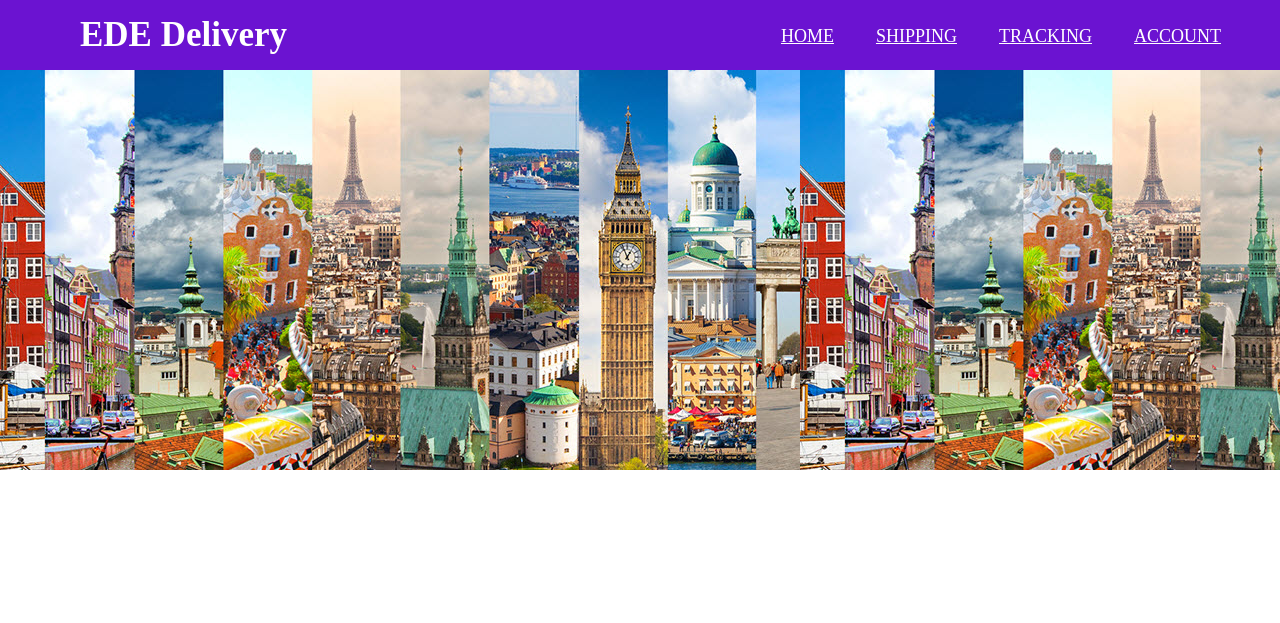
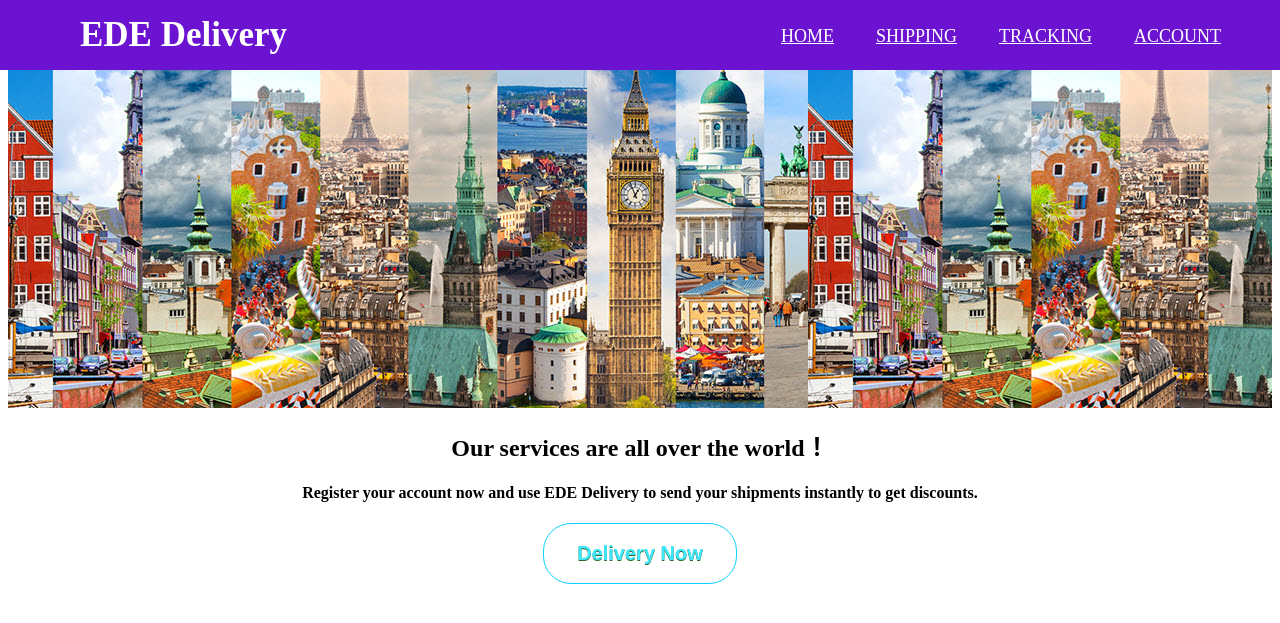
Before and after one commit to dannyCHW/4523M_project, a PHP site: page /Main.html in a window 1280 px wide. Shown: the top 623 px of the page. Run offline with PHP 8.4, Linux system fonts and the light colour scheme.

Commit message:
update UI

```diff
--- a/Main.html
+++ b/Main.html
@@ -16,16 +16,15 @@
 				<li><a href="#">Tracking</a></li>
 				<li><a href="#">Account</a></li>
 			</ul>
+	</nav>
 
 	<div class="slider">
+	</div>
 
+	<div class="Mian_Title">
+    <h2>Our services are all over the world！</h2>
+		<h4>Register your account now and use EDE Delivery to send your shipments instantly to get discounts.<h4>
+		<a href="#" class="start">Delivery Now</a>
 	</div>
-	</nav>
-
-
-
-
 </body>
-
-
 </html>
--- a/style.css
+++ b/style.css
@@ -34,9 +34,29 @@ nav.head a.active,nav.head a:hover{
 	border:1px solid white;
 }
 div.slider{
-	background-color: black;
 	width:100%;
 	top: 0;
 	height:400px;
 	background-image:url('country.jpg');
 }
+div.Mian_Title h2{
+	text-align:center;
+}
+div.Mian_Title h4{
+	text-align:center;
+}
+.start {
+	background-color:#ffffff;
+	border-radius:28px;
+	border:1px solid #0dcfff;
+	display:inline-block;
+	cursor:pointer;
+	color:#3de8ff;
+	font-family:Arial;
+	font-size:20px;
+	font-weight:bold;
+	padding:18px 33px;
+	text-decoration:none;
+	text-shadow:0px 1px 0px #2f6627;
+	text-align: center;
+}
```
Lines whose indentation alone changed are shown as unchanged.
